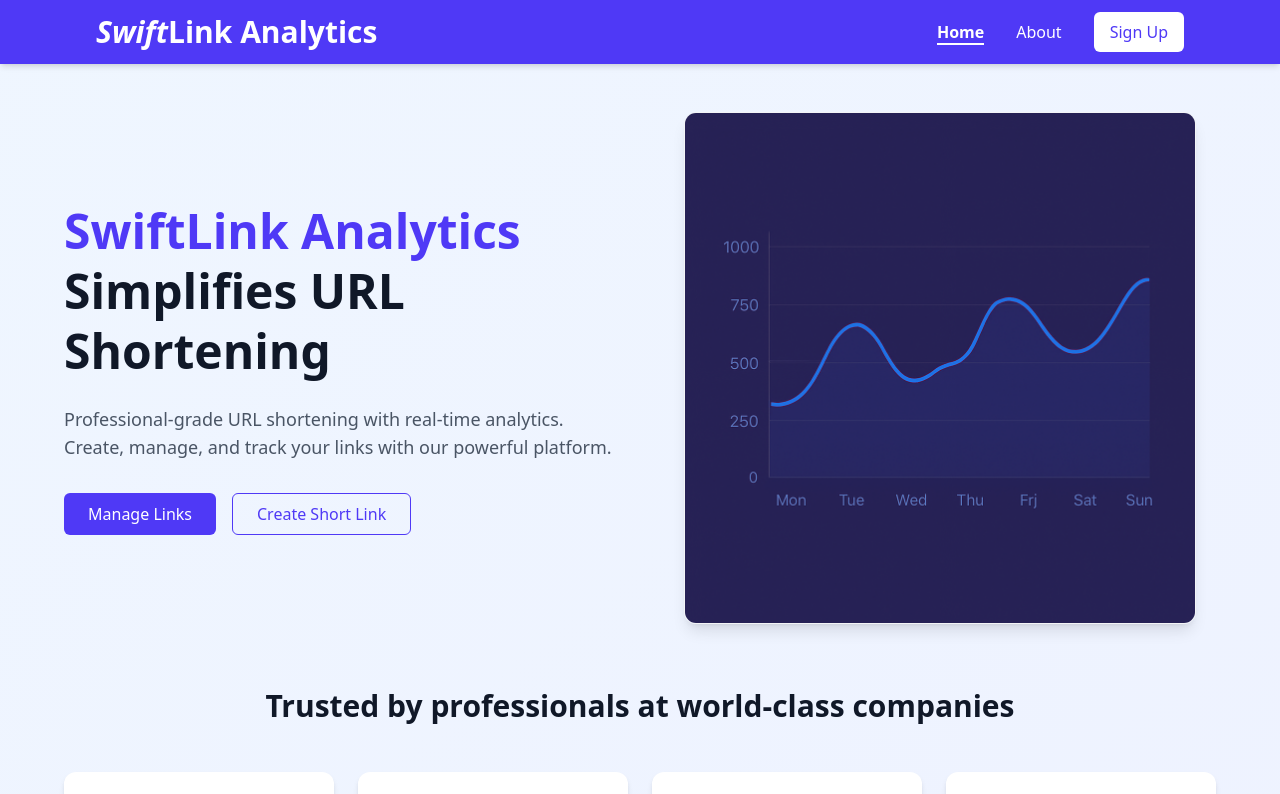
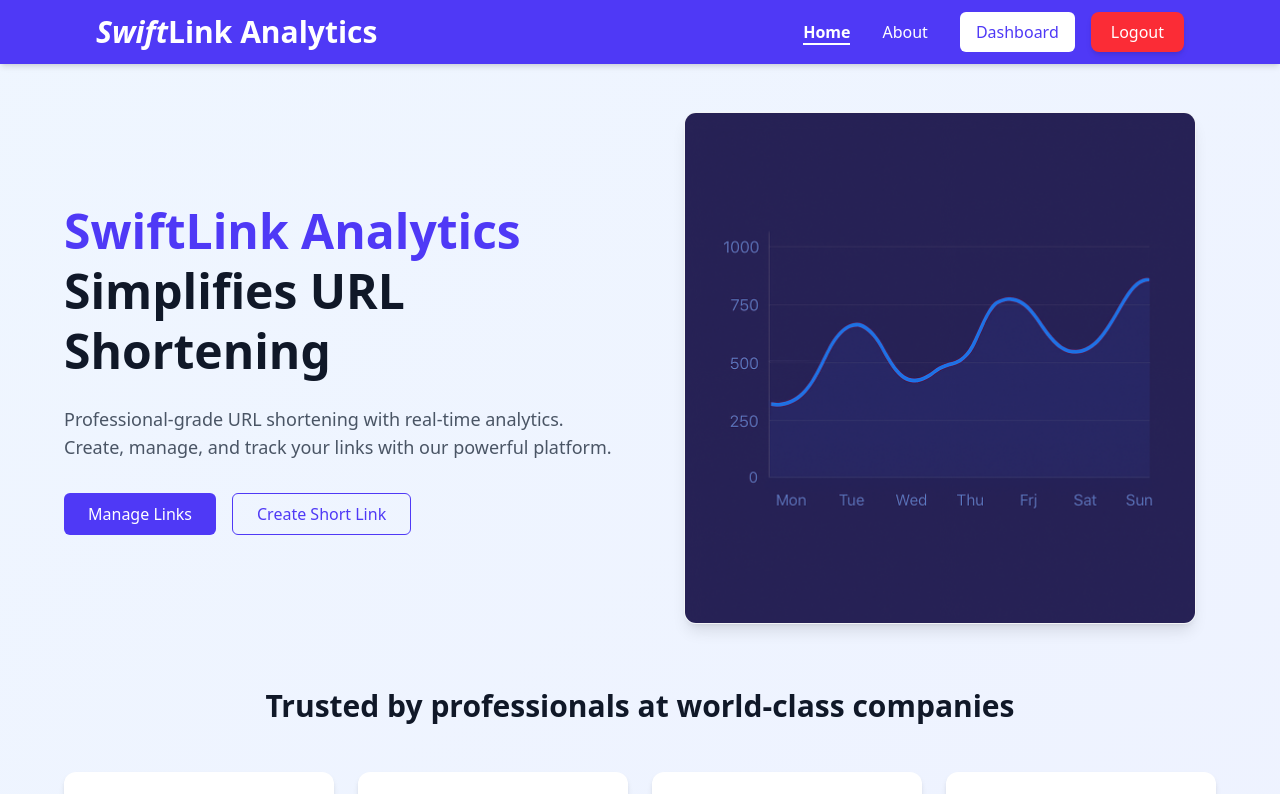
Before and after one commit to Rugved7/URL-Shortener-frontend, a React (Vite) app: page / in a window 1280 px wide. Shown: the top 794 px of the page. Built offline with nearby package versions, Linux system fonts and the light colour scheme; no server answers; sample sign-in values are in the browser's storage.

Commit message:
Updating Navbar to display Login and Logout

```diff
--- a/src/components/LoginPage.jsx
+++ b/src/components/LoginPage.jsx
@@ -38,7 +38,7 @@ const LoginPage = () => {
           localStorage.setItem("JWT_TOKEN", JSON.stringify(response.token));
 
             toast.success(response.message || "Login successful!", {
-                position: "top-right",
+                position: "top-center",
                 autoClose: 3000,
                 hideProgressBar: false,
                 closeOnClick: true,
@@ -124,7 +124,7 @@ const LoginPage = () => {
                         to="/register"
                         className='font-medium text-indigo-600 hover:text-indigo-800 hover:underline transition-colors'
                     >
-                        Login
+                        Register here
                     </Link>
                 </p>
             </form>
--- a/src/components/Navbar.jsx
+++ b/src/components/Navbar.jsx
@@ -2,11 +2,21 @@ import React, { useState } from "react";
 import { Link, useLocation, useNavigate } from "react-router-dom";
 import { IoIosMenu } from "react-icons/io";
 import { RxCross2 } from "react-icons/rx";
+import { useStoreContext } from "../contextAPI/ContextAPI";
+import { toast } from "react-hot-toast";
 
 const Navbar = () => {
   const path = useLocation().pathname;
   const [navbarOpen, setNavbarOpen] = useState(false);
   const navigate = useNavigate();
+  const { token, setToken } = useStoreContext();
+
+  const LogoutHandler = () => {
+    setToken(null);
+    localStorage.removeItem("JWT_TOKEN");
+    toast.success("Logged out successfully");
+    navigate("/");
+  };
 
   return (
     <nav className="h-16 bg-indigo-600 z-50 flex items-center sticky top-0 shadow-md">
@@ -39,13 +49,38 @@ const Navbar = () => {
               About
             </Link>
           </li>
-          <li>
+          <li className="flex items-center gap-4">
+            {token ? (
+              <>
+                <Link
+                  to="/dashboard"
+                  className="bg-white text-indigo-600 hover:bg-indigo-50 font-medium px-4 py-2 rounded-md transition-colors"
+                >
+                  Dashboard
+                </Link>
+                <button
+                  onClick={LogoutHandler}
+                  className="bg-red-500 text-white hover:shadow-gray-700 font-medium px-5 py-2 rounded-lg shadow-md transition-all duration-200 hover:shadow-lg"
+                >
+                  Logout
+                </button>
+              </>
+            ) : (
+              <>
+                <button
+                  onClick={() => navigate("/login")}
+                  className="bg-white text-indigo-600 hover:bg-indigo-50 font-medium px-4 py-2 rounded-md transition-colors"
+                >
+                  Login
+                </button>
                 <button
                   onClick={() => navigate("/register")}
-              className="bg-white text-indigo-600 hover:bg-indigo-50 font-medium px-4 py-2 rounded-md transition-colors"
+                  className="bg-red-500 text-white hover:shadow-gray-700 font-medium px-5 py-2 rounded-lg shadow-md transition-all duration-200 hover:shadow-lg"
                 >
                   Sign Up
                 </button>
+              </>
+            )}
           </li>
         </ul>
 
@@ -62,7 +97,9 @@ const Navbar = () => {
       {/* Mobile Navigation */}
       <div
         className={`md:hidden absolute top-16 left-0 right-0 bg-indigo-700 transition-all duration-300 ease-in-out ${
-          navbarOpen ? "max-h-96 opacity-100" : "max-h-0 opacity-0 overflow-hidden"
+          navbarOpen
+            ? "max-h-96 opacity-100"
+            : "max-h-0 opacity-0 overflow-hidden"
         }`}
       >
         <ul className="flex flex-col items-center py-4 space-y-4">
@@ -88,16 +125,48 @@ const Navbar = () => {
               About
             </Link>
           </li>
-          <li>
+          <li className="w-full px-6 space-y-3">
+            {token ? (
+              <>
+                <Link
+                  to="/dashboard"
+                  className="block w-full text-center bg-white text-indigo-600 font-medium py-2 rounded-md"
+                  onClick={() => setNavbarOpen(false)}
+                >
+                  Dashboard
+                </Link>
                 <button
                   onClick={() => {
-                navigate("/signup");
+                    LogoutHandler();
                     setNavbarOpen(false);
                   }}
-              className="bg-white text-indigo-600 font-medium px-6 py-2 rounded-md mt-2"
+                  className="block w-full text-center bg-red-500 text-white font-medium py-2 rounded-lg shadow-md hover:shadow-gray-700 hover:shadow-lg transition-all duration-200"
+                >
+                  Logout
+                </button>
+              </>
+            ) : (
+              <>
+                <button
+                  onClick={() => {
+                    navigate("/login");
+                    setNavbarOpen(false);
+                  }}
+                  className="block w-full text-center bg-white text-indigo-600 font-medium py-2 rounded-md"
+                >
+                  Login
+                </button>
+                <button
+                  onClick={() => {
+                    navigate("/register");
+                    setNavbarOpen(false);
+                  }}
+                  className="block w-full text-center bg-white text-indigo-600 font-medium py-2 rounded-md"
                 >
                   Sign Up
                 </button>
+              </>
+            )}
           </li>
         </ul>
       </div>
--- a/src/components/RegisterPage.jsx
+++ b/src/components/RegisterPage.jsx
@@ -32,7 +32,7 @@ const RegisterPage = () => {
             );
             reset();
             toast.success(response.message || "Registration successful!", {
-                position: "top-right",
+                position: "top-center",
                 autoClose: 3000,
                 hideProgressBar: false,
                 closeOnClick: true,
```
Lines whose indentation alone changed are shown as unchanged.
